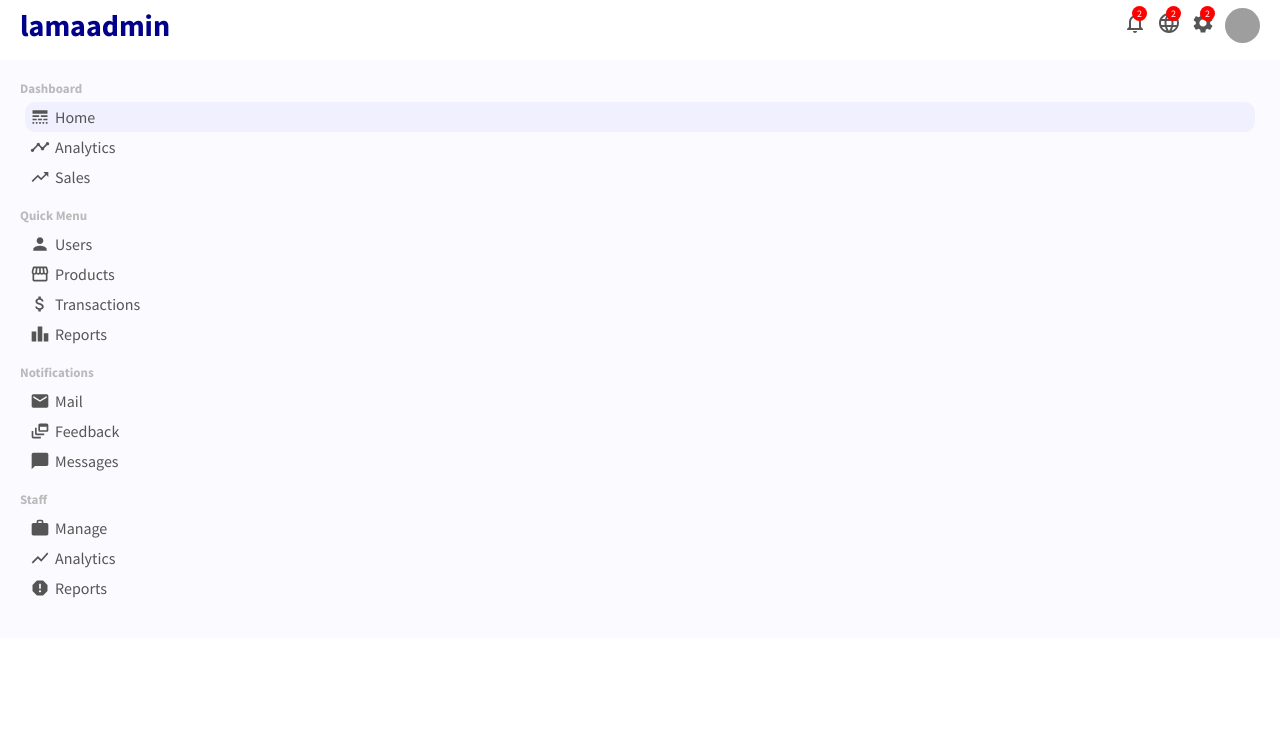
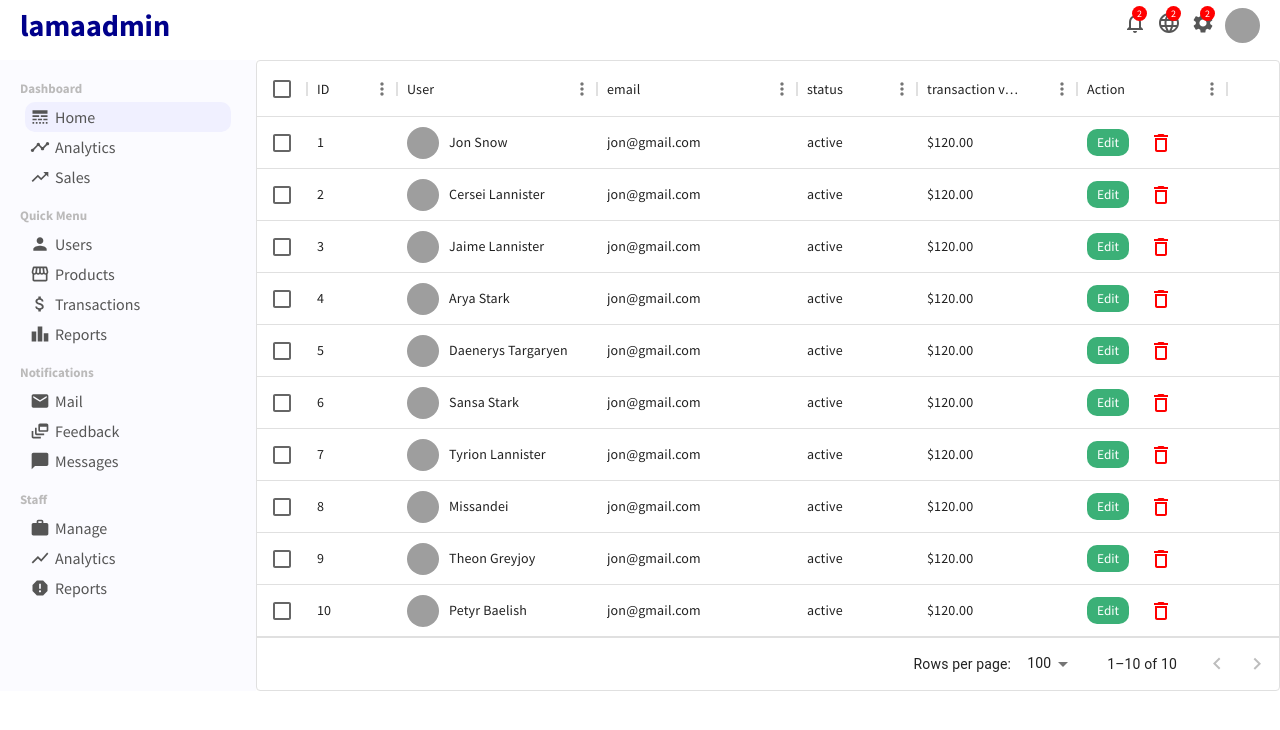
Before and after one commit to ujjwalsolankii/Admin_Dashboard, a React (Create React App) app: page /users in a window 1280 px wide. Shown: the top 730 px of the page. Built offline with nearby package versions, Linux system fonts and the light colour scheme; grey boxes are pictures that could not be loaded.

Commit message:
updated file

```diff
--- a/src/App.js
+++ b/src/App.js
@@ -1,8 +1,13 @@
+import React from "react";
+import "./app.css"
 import Topbar from "./components/topbar/Topbar";
 import Sidebar from "./components/sidebar/Sidebar";
 import Home from "./pages/home/Home";
-import "./app.css"
-import { BrowserRouter as Router, Switch, Route } from "react-router-dom";
+import {
+  BrowserRouter as Router,
+  Switch,
+  Route
+} from "react-router-dom";
 import UserList from "./pages/userList/UserList";
 import User from "./pages/user/User";
 
@@ -13,15 +18,21 @@ function App() {
       <div  className="container">
         <Sidebar/>
         <Switch>
-          <Route exact path="/">
-            <Home/>
+          <Route exact path="/" component={()=><Home />} />
+          <Route exact path="/users" component={()=><UserList />} />
+          <Route exact path="/user/:userId" component ={()=><User/>}/>
+          {/* <Route exact path="/" component={Home} />
+          <Route path="/users" component={UserList} />
+          <Route path="/user/:userId" component={User} /> */}
+          {/* <Route exact path="/">
+            <Home />
           </Route>
-          <Route exact path="/user">
+          <Route path="/users">
             <UserList />
           </Route>
           <Route path="/user/:userId">
-            <User />
-          </Route>
+            <User/>
+          </Route> */}
         </Switch>
       </div>
     </Router>
--- a/src/pages/userList/UserList.jsx
+++ b/src/pages/userList/UserList.jsx
@@ -9,9 +9,10 @@ import { Link } from "react-router-dom";
 const UserList = () => {
 
   const [data , setData] = useState(userRows);
+
   const handleDelete = ( id ) => {
       setData( data.filter((item) => item.id !== id)); // Excluimos de data aquellos items cuya id coincida con el id seleccionado
-  }
+  };
 
 
 
@@ -53,19 +54,14 @@ const UserList = () => {
   ];
   return (
     <div className="userList">
-        <DataGrid
-          rows={data}
-          disableRowSelectionOnClick
-          columns={columns}
-          initialState={{
-            pagination: {
-              paginationModel: { page: 0, pageSize: 8 },
-            },
-          }}
-          pageSizeOptions={[5, 10]}
-          checkboxSelection
-        />
-    </div>
+           <DataGrid
+                rows={ data }
+                columns={ columns }
+                pageSize={8}
+                checkboxSelection
+                disableSelectionOnClick
+            />
+        </div>
   )
 }
 
```
